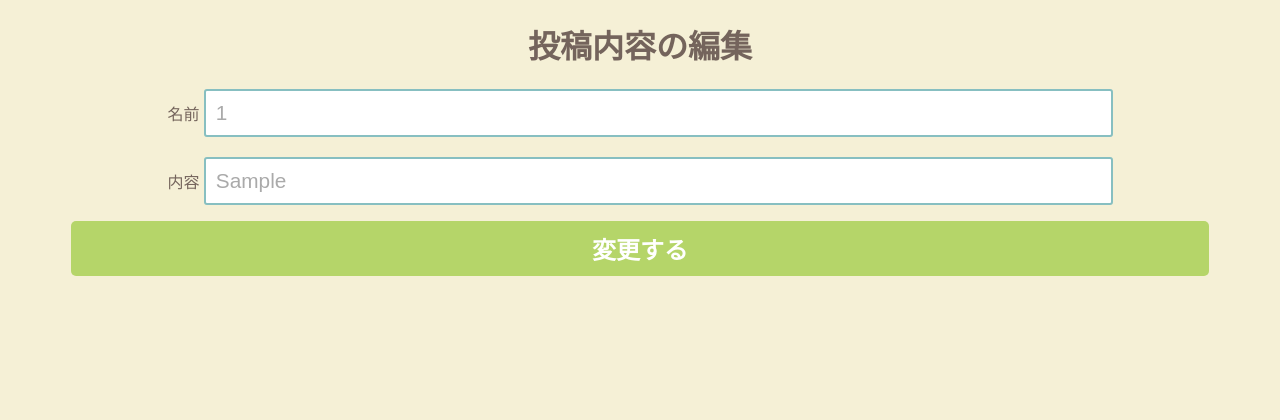
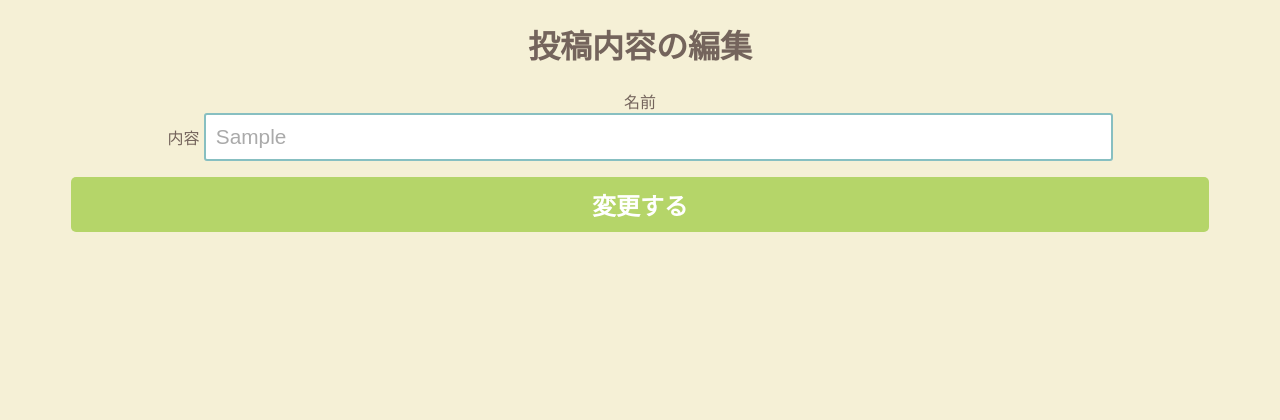
Before and after one commit to Sugar38Spice/asunaro, a Flask app: template templates/edit.html in a window 1280 px wide. Shown: the top 420 px of the page. Run offline with Flask 2, Linux system fonts and the light colour scheme; the template is opened without the code that fills it: most values are stand-ins (such as "Sample title", 1, 10 or a date in 2020).

Commit message:
最終発表

```diff
--- a/templates/edit.html
+++ b/templates/edit.html
@@ -15,7 +15,7 @@
 <h1>投稿内容の編集</h1>
 
     <form action="/edit" method= "post">
-        名前 <input type="text" name= "post_id" value="{{html_task.dic_id}}" class="post_id">
+        名前 <input type="hidden" name= "post_id" value="{{html_task.dic_id}}" class="post_id">
         <br>
         内容 <input type="text" name= "post_input" maxlength= "100" size= "80" value="{{html_task.dic_task}}" class="post_input">
         <br>
```
Also changed, not shown: static/growth.css (+9 -3 lines).
